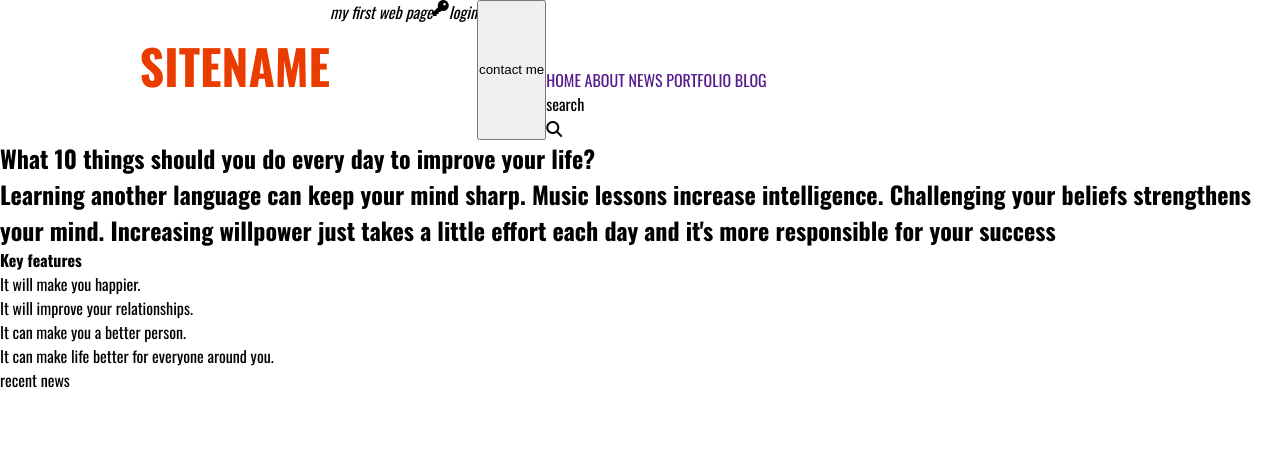
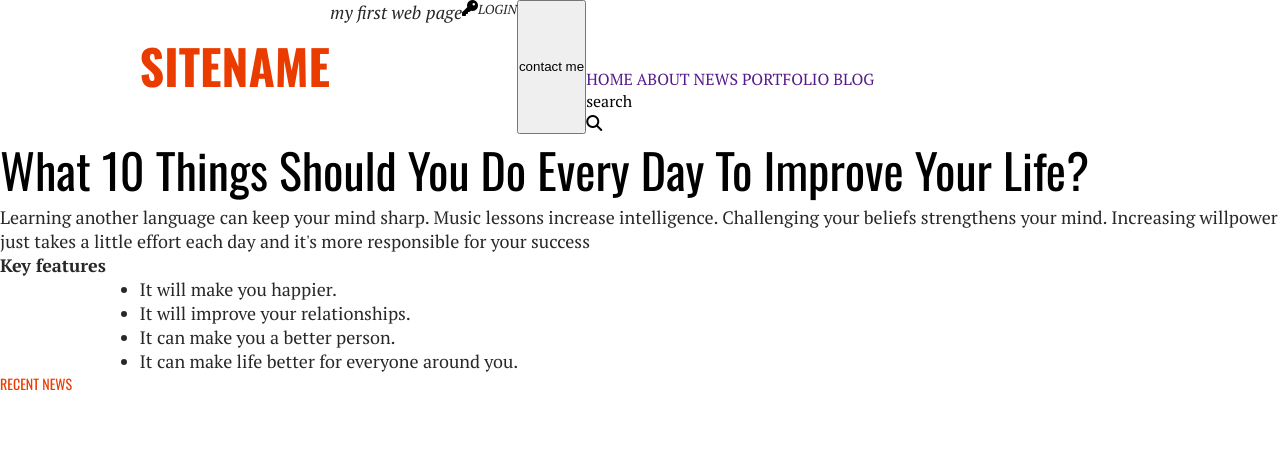
Before and after one commit to yongiir/webpraktica, a plain HTML site: page index.html in a window 1280 px wide. Shown: the top 457 px of the page. Drawn offline with nearby package versions, Linux system fonts and the light colour scheme.

Commit message:
Update style.css

```diff
--- a/style.css
+++ b/style.css
@@ -9,11 +9,13 @@ li{
     list-style: none;
 }
 body{
+    font-family: 'Oswald', sans-serif;
     font-family: 'PT Serif', serif;
-    font-family: 'Oswald', sans-serif;
-    font-family: 'font awesome', ?;
 }
-header{
+.header{
+    &__title{
+
+    }
     width: 100%;
     background: #fff;
     display: flex;
@@ -21,14 +23,58 @@ header{
 .header__logo{
     text-transform: uppercase;
     color: #eb3c00;
-    font-weight: 800;
+    font-family: 'Oswald', sans-serif;
     font-size: 48px;
     cursor: pointer;
     margin-top: 30px;
     margin-left: 10.9%;
+}
+.header__title{
+    color: #282828;
+    font-family: 'PT Serif', serif;
+    font-size: 18px;
+}
+.header__login{
+    text-transform: uppercase;
+    color: #282828;
+    font-family: 'PT Serif', serif;
+    font-size: 13px;
+    position: relative;
+
 }
 nav{
     margin-top: 137px;
     margin-top: 5.3%;
 
 }
+.article__h1{
+    text-transform: capitalize;
+    color: #000;
+    font-family: 'Oswald', sans-serif;
+    font-weight: normal;
+    font-size: 48px;
+}
+.article__text{
+    color: #282828;
+    font-family: 'PT Serif', serif;
+    font-weight: normal;
+    font-size: 18px;
+}
+.article__listname{
+    color: #282828;
+    font-family: 'PT Serif', serif;
+    font-size: 18px;
+}
+.article__listelement{
+    color: #282828;
+    font-family: 'PT Serif', serif;
+    font-size: 18px;
+    margin-left: 10.9%;
+    list-style-type: disc;
+}
+.recentnews{
+    text-transform: uppercase;
+    color: #eb3c00;
+    font-family: 'Oswald', sans-serif;
+    font-size: 14px;
+}
```
